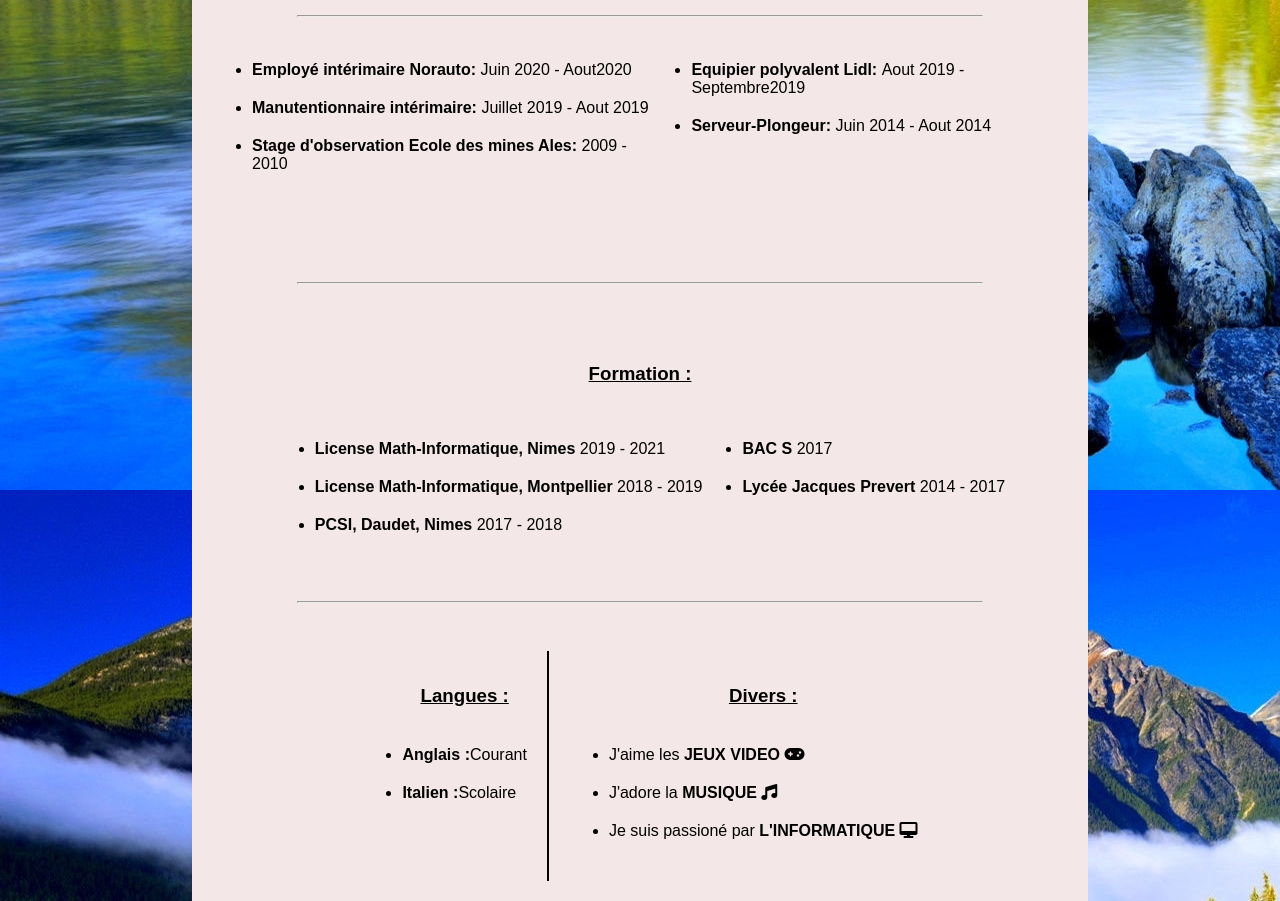
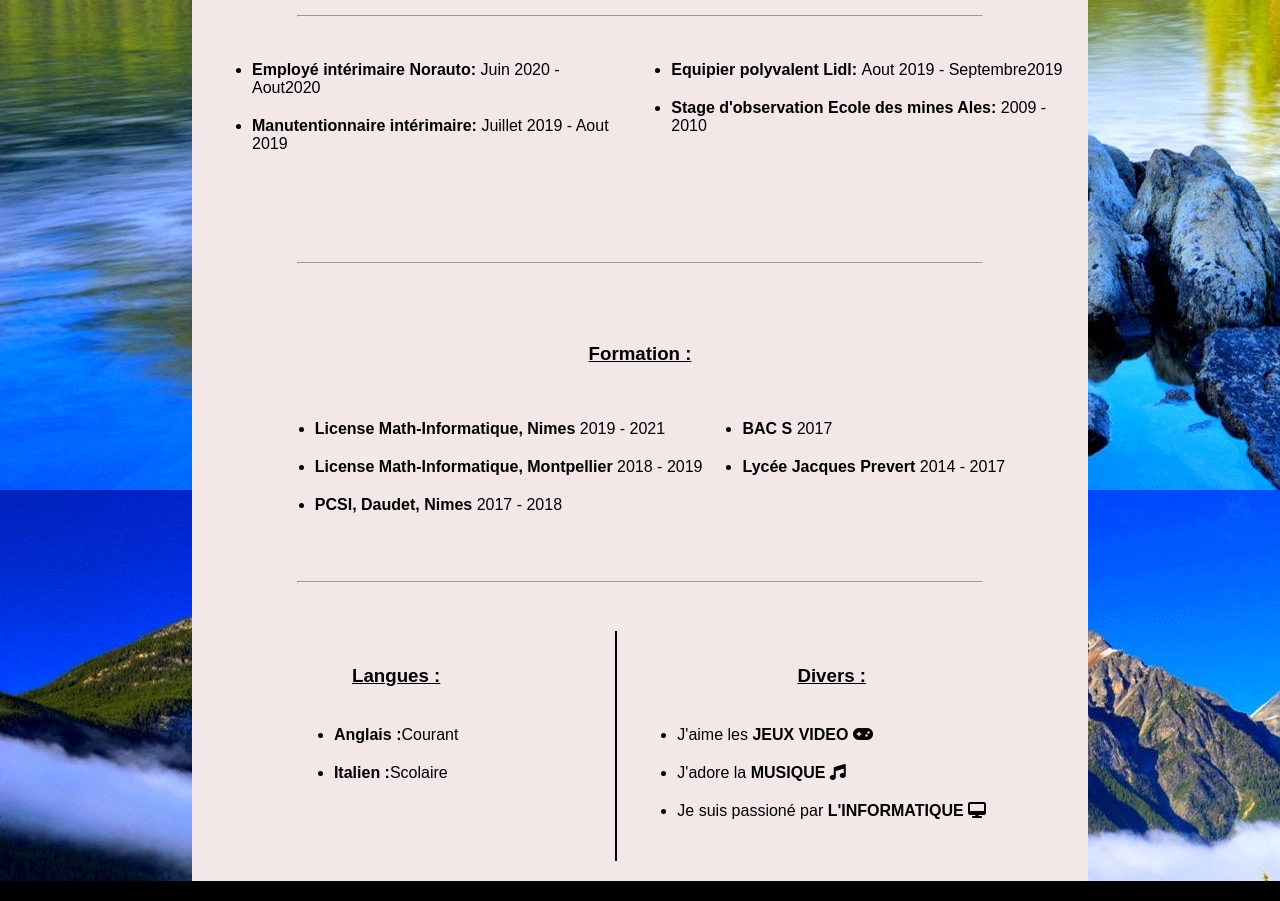
Before and after one commit to MessineB/CV, a plain HTML site: page index.html in a window 1280 px wide. Shown: the part 710-1611 px from the top of the page. Drawn offline with Linux system fonts and the light colour scheme.

Commit message:
CV mis a jour

```diff
--- a/Style.css
+++ b/Style.css
@@ -111,6 +111,10 @@ section{
     text-align:center;
     padding-top: 5%;
 }
+.Langues {
+    padding-right: 16%;
+}
+
 
 @media screen and (max-width: 401px){
 .ex {
--- a/index.html
+++ b/index.html
@@ -22,6 +22,7 @@
             <div class="contact">
                 <a class="Mail" href="mailto:messinebelaroussi@gmail.com title="mailto >messinebelaroussi@gmail.com</a>
                 <p class="Num">06 95 97 16 00</p>
+                <a href="https://github.com/MessineB"> Mon github </a>
             </div>
          </header>
         <main class="Main" >
@@ -48,12 +49,12 @@
                 <ul class="ex1">
                     <li><strong> Employé intérimaire Norauto: </strong> Juin 2020 - Aout2020</li>
                     <li><strong>Manutentionnaire intérimaire: </strong> Juillet 2019 - Aout 2019  </li>
-                    <li><strong>Stage d'observation Ecole des mines Ales: </strong> 2009 - 2010 </li>
+
 
                 </ul>
                 <ul class="ex2">
                     <li><strong>Equipier polyvalent Lidl: </strong> Aout 2019 - Septembre2019 </li>
-                    <li><strong>Serveur-Plongeur: </strong> Juin 2014 - Aout 2014</li>
+                    <li><strong>Stage d'observation Ecole des mines Ales: </strong> 2009 - 2010 </li>
 
 
                 </ul>
@@ -85,6 +86,7 @@
             <li><strong>Anglais :</strong>Courant </li>
             <li><strong>Italien :</strong>Scolaire</li>
         </ul>
+
         <span class="vertical-line"></span>
         <ul class="Divers">
             <h3>Divers :</h3>
```
